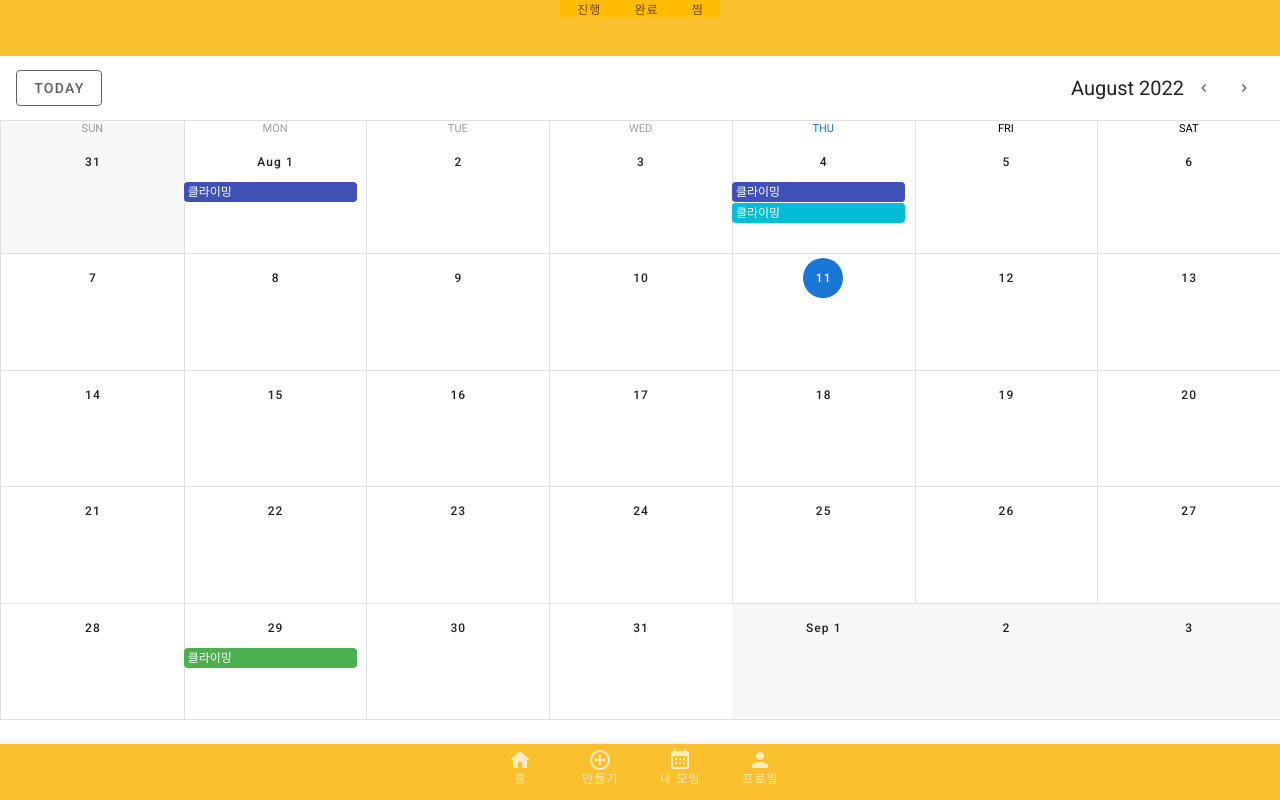
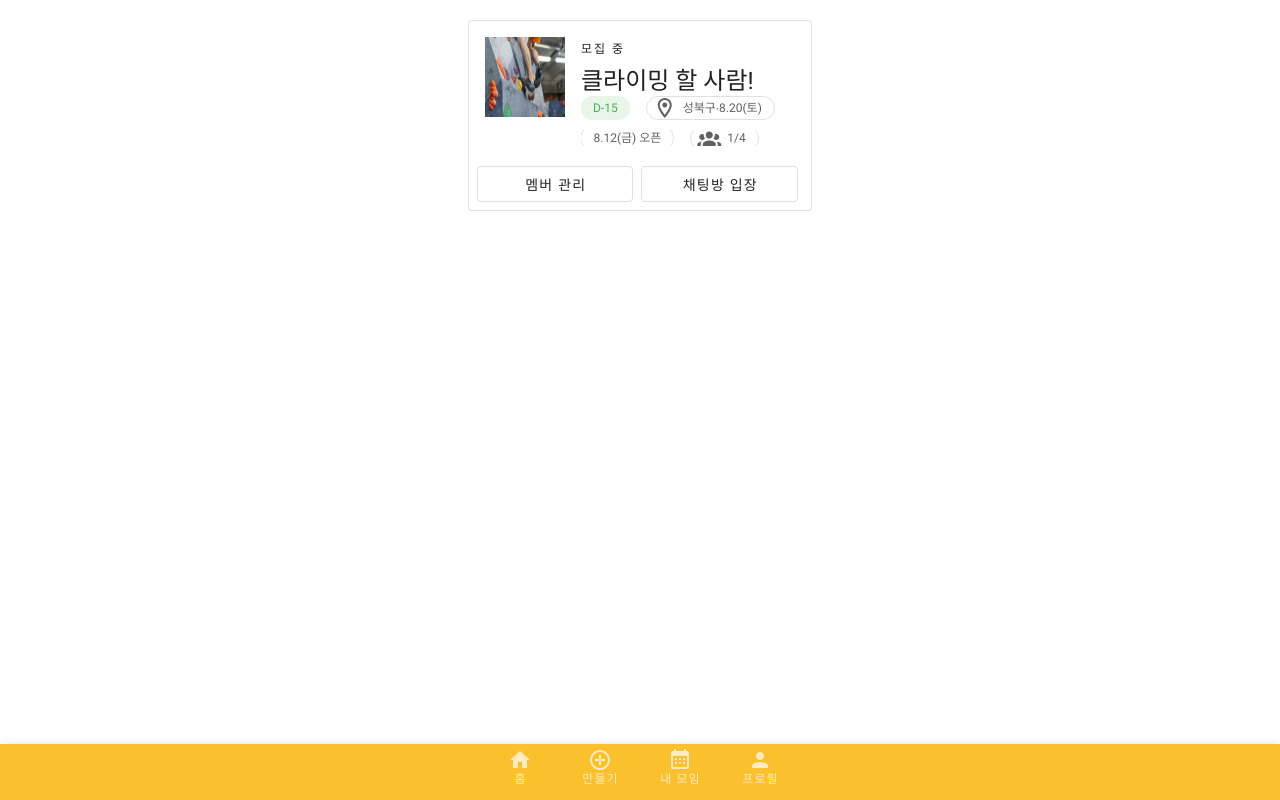
Before and after one commit to HyunIm/Samoim, a Vue app in the folder samoim/: page /progressgathering in a window 1280 px wide. Built offline with nearby package versions, Linux system fonts and the light colour scheme.

Commit message:
feat: my Gathering

```diff
--- a/samoim/src/router/index.js
+++ b/samoim/src/router/index.js
@@ -15,6 +15,7 @@ import ApplyComplete from '../views/ApplyComplete.vue';
 import GatheringInformation from '../views/GatheringInformation.vue';
 import InterestPick from '../views/InterestPick.vue';
 import Login from '../views/Login.vue';
+import MyGathering from '../views/my_gathering/MyGathering.vue';
 
 Vue.use(VueRouter);
 
@@ -84,5 +85,9 @@ export default new VueRouter({
       path: '/login',
       component: Login
     },
+    {
+      path: '/mygathering',
+      component: MyGathering
+    },
   ]
 });
--- /dev/null
+++ b/samoim/src/views/my_gathering/GatheringBar.vue
@@ -0,0 +1,22 @@
+<template>
+  <div>
+    <v-tabs
+      align-with-title
+      color="black">
+      <v-tab>대기</v-tab>
+      <v-tab>참여</v-tab>
+      <v-tab>진행</v-tab>
+      <v-tab>찜</v-tab>
+    </v-tabs>
+  </div>
+</template>
+
+<script>
+export default {
+
+}
+</script>
+
+<style>
+
+</style>
--- /dev/null
+++ b/samoim/src/views/my_gathering/MyGathering.vue
@@ -0,0 +1,27 @@
+<template>
+  <div>
+    <h2>&nbsp;내 활동</h2>
+    <GatheringBar/>
+    <ProgressGathering/>
+    <ProgressGathering/>
+    <ProgressGathering/>
+    <BottomBar/>
+  </div>
+</template>
+
+<script>
+import GatheringBar from './GatheringBar.vue'
+import BottomBar from '../../components/common/BottomBar.vue'
+import ProgressGathering from './ProgressGathering.vue'
+export default {
+  components: {
+    GatheringBar,
+    ProgressGathering,
+    BottomBar,
+  }
+}
+</script>
+
+<style>
+
+</style>
--- a/samoim/src/views/my_gathering/ProgressGathering.vue
+++ b/samoim/src/views/my_gathering/ProgressGathering.vue
@@ -1,255 +1,94 @@
 <template>
-<div>
-  <v-bottom-navigation v-model="value" background-color="#FBC02D">
-    <router-link
-      style="text-decoration: none; color: inherit;"
-      to="/progressgathering"
+  <v-card
+    class="mx-auto ma-5"
+    max-width="344"
+    outlined
   >
-      <v-btn
-        color="#FFBC00"
-        block>
-        진행
-      </v-btn>
-    </router-link>
-
-    <router-link
-      style="text-decoration: none; color: inherit;"
-      to="/completegathering"
-    >
-      <v-btn
-        color="#FFBC00"
-        block>
-        완료
-      </v-btn>
-    </router-link>
-
-    <router-link
-      style="text-decoration: none; color: inherit;"
-      to="/wishgathering"
-    >
-      <v-btn
-        color="#FFBC00"
-        block>
-        찜
-      </v-btn>
-    </router-link>
-  </v-bottom-navigation>
-
-
-  <template>
-    <v-row class="fill-height">
-      <v-col>
-        <v-sheet height="64">
-          <v-toolbar
-            flat
-          >
-            <v-btn
-              outlined
-              class="mr-4"
-              color="grey darken-2"
-              @click="setToday"
-            >
-              Today
-            </v-btn>
-            <v-spacer></v-spacer>
-            <v-toolbar-title v-if="$refs.calendar">
-              {{ $refs.calendar.title }}
-            </v-toolbar-title>
-            <v-btn
-              fab
-              text
-              small
-              color="grey darken-2"
-              @click="prev"
-            >
-              <v-icon small>
-                mdi-chevron-left
-              </v-icon>
-            </v-btn>
-            <v-btn
-              fab
-              text
-              small
-              color="grey darken-2"
-              @click="next"
-            >
-              <v-icon small>
-                mdi-chevron-right
-              </v-icon>
-            </v-btn>
-          </v-toolbar>
-        </v-sheet>
-        <v-sheet height="600">
-          <v-calendar
-            ref="calendar"
-            v-model="focus"
-            color="primary"
-            :events="events"
-            :event-color="getEventColor"
-            :type="type"
-            @click:event="showEvent"
-            @change="updateRange"
-          ></v-calendar>
-          <v-menu
-            v-model="selectedOpen"
-            :close-on-content-click="false"
-            :activator="selectedElement"
-            offset-x
-          >
-            <v-card
-              color="grey lighten-4"
-              min-width="350px"
-              flat
-            >
-              <v-toolbar
-                :color="selectedEvent.color"
-                dark
-              >
-                <v-btn icon>
-                  <v-icon>mdi-pencil</v-icon>
-                </v-btn>
-                <v-toolbar-title v-html="selectedEvent.name"></v-toolbar-title>
-                <v-spacer></v-spacer>
-                <v-btn icon>
-                  <v-icon>mdi-heart</v-icon>
-                </v-btn>
-                <v-btn icon>
-                  <v-icon>mdi-dots-vertical</v-icon>
-                </v-btn>
-              </v-toolbar>
     <v-list-item three-line>
-                <v-list-item-content>
-                  <div class="text-overline mb-4">
-                    모임 일정
-                  </div>
-                  <v-list-item-title class="text-h5 mb-1">
-                    오르락 내리락!
-                  </v-list-item-title>
-                  <v-list-item-subtitle>
-                    시간 : 14:00 ~ 15:00<br>
-                    장소 : 볼더프렌즈 클라이밍(홍대입구역)<br>
-                    금액 : ₩ 50,000
-                  </v-list-item-subtitle>
-                </v-list-item-content>
-
       <v-list-item-avatar
         tile
         size="80"
       >
-                  <img
-                    src="../../assets/climbing.jpeg"
+        <img src="../../assets/climbing.jpeg">
+      </v-list-item-avatar>
+      <v-list-item-content>
+        <div class="text-overline">
+          모집 중
+        </div>
+        <v-list-item-title class="text-h5 mb-1">
+          클라이밍 할 사람!
+        </v-list-item-title>
+          <v-row>
+            &nbsp;
+            <v-chip
+              class="ma-2 text-center"
+              color="green lighten-5"
+              text-color="green"
+              small
             >
-                </v-list-item-avatar>
+              D-15
+            </v-chip>
+            <v-chip
+              class="ma-2 text-center"
+              outlined
+              small
+              text-color="grey darken-2"
+            >
+              <v-icon left>
+                mdi-map-marker-outline
+              </v-icon>
+              성북구∙8.20(토)
+            </v-chip>
+          </v-row>
+        <v-list-item-subtitle>
+          <v-row>
+            &nbsp;
+            <v-chip
+              class="ma-2 text-center"
+              outlined
+              small
+              text-color="grey darken-2"
+            >
+              8.12(금) 오픈
+            </v-chip>
+            <v-chip
+              class="ma-2 text-center"
+              outlined
+              small
+              text-color="grey darken-2"
+            >
+              <v-icon left>
+                mdi-account-group
+              </v-icon>
+              1/4
+            </v-chip>
+          </v-row>
+        </v-list-item-subtitle>
+      </v-list-item-content>
     </v-list-item>
 
     <v-card-actions>
       <v-btn
         outlined
-                  rounded
         text
+        width="48%"
       >
-                  상세 페이지
+        멤버 관리
+      </v-btn>
+      <v-btn
+        outlined
+        text
+        width="48%"
+      >
+        채팅방 입장
       </v-btn>
     </v-card-actions>
   </v-card>
-          </v-menu>
-        </v-sheet>
-      </v-col>
-    </v-row>
-  </template>
-
-</div>
 </template>
 
 <script>
 export default {
-}
-</script>
 
-<script>
-  export default {
-    data: () => ({
-      focus: '',
-      type: 'month',
-      typeToLabel: {
-        month: 'Month',
-        week: 'Week',
-        day: 'Day',
-        '4day': '4 Days',
-      },
-      selectedEvent: {},
-      selectedElement: null,
-      selectedOpen: false,
-      events: [],
-      colors: ['blue', 'indigo', 'deep-purple', 'cyan', 'green', 'orange', 'grey darken-1'],
-      names: ['클라이밍'],
-    }),
-    mounted () {
-      this.$refs.calendar.checkChange()
-    },
-    methods: {
-      viewDay ({ date }) {
-        this.focus = date
-        this.type = 'day'
-      },
-      getEventColor (event) {
-        return event.color
-      },
-      setToday () {
-        this.focus = ''
-      },
-      prev () {
-        this.$refs.calendar.prev()
-      },
-      next () {
-        this.$refs.calendar.next()
-      },
-      showEvent ({ nativeEvent, event }) {
-        const open = () => {
-          this.selectedEvent = event
-          this.selectedElement = nativeEvent.target
-          requestAnimationFrame(() => requestAnimationFrame(() => this.selectedOpen = true))
-        }
-
-        if (this.selectedOpen) {
-          this.selectedOpen = false
-          requestAnimationFrame(() => requestAnimationFrame(() => open()))
-        } else {
-          open()
-        }
-
-        nativeEvent.stopPropagation()
-      },
-      updateRange ({ start, end }) {
-        const events = []
-
-        const min = new Date(`${start.date}T00:00:00`)
-        const max = new Date(`${end.date}T23:59:59`)
-        const days = (max.getTime() - min.getTime()) / 86400000
-        const eventCount = 4
-
-        for (let i = 0; i < eventCount; i++) {
-          const allDay = true
-          const firstTimestamp = this.rnd(min.getTime(), max.getTime())
-          const first = new Date(firstTimestamp - (firstTimestamp % 900000))
-          const secondTimestamp = allDay
-          const second = new Date(first.getTime() + secondTimestamp)
-
-          events.push({
-            name: this.names[this.rnd(0, this.names.length - 1)],
-            start: first,
-            end: second,
-            color: this.colors[this.rnd(0, this.colors.length - 1)],
-            timed: !allDay,
-          })
-        }
-
-        this.events = events
-      },
-      rnd (a, b) {
-        return Math.floor((b - a + 1) * Math.random()) + a
-      },
-    },
 }
 </script>
 
```
Lines whose indentation alone changed are shown as unchanged.
